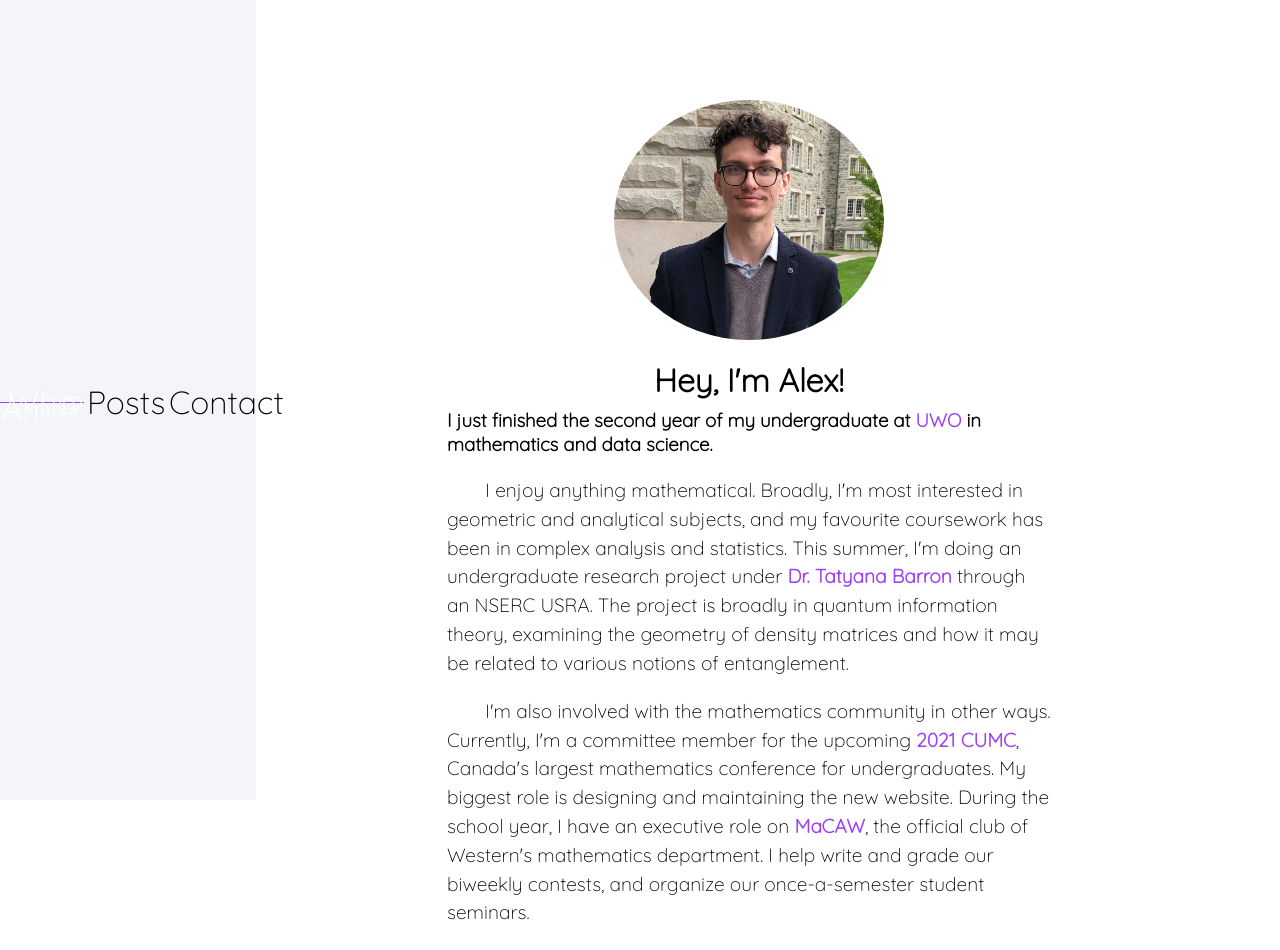
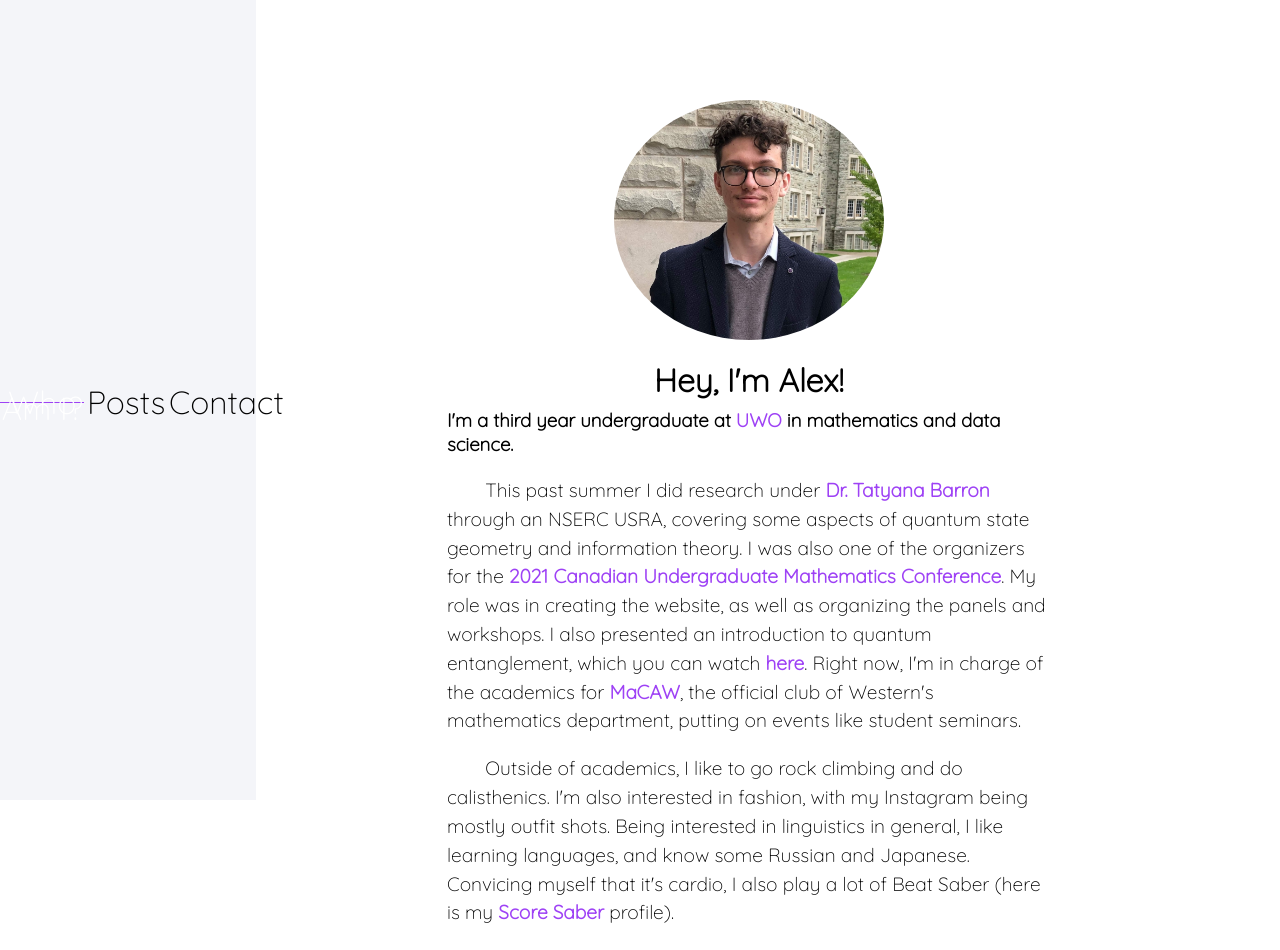
Before and after one commit to akazachek/akazachek.github.io, a React (Create React App) app: page / in a window 1280 px wide. Shown: the top 950 px of the page. Built offline with nearby package versions, Linux system fonts and the light colour scheme.

Commit message:
Updated content

```diff
--- a/src/App.css
+++ b/src/App.css
@@ -424,6 +424,7 @@ nav ul li a:visited {
     border-radius: 50%;
     width: auto;
     height: 20vh;
+    margin-top: 2vh;
   }
 
   .posts ul {
--- a/src/contents/About.js
+++ b/src/contents/About.js
@@ -5,7 +5,7 @@ import shortcv from "../media/shortcv.pdf";
 
 function About() {
   const pfpAlt = "Headshot";
-  const cvDate = "2021-06-21";
+  const cvDate = "2021-09-06";
   const str = MobileDetector() ? "above" : "to the left";
 
   return (
@@ -16,7 +16,7 @@ function About() {
         <h1> Hey, I'm Alex! </h1>
         <h3 style={{ paddingTop: "1vh" }}>
           {" "}
-          I just finished the second year of my undergraduate at{" "}
+          I'm a third year undergraduate at{" "}
           <a className="linkPurple" href="https://www.uwo.ca/">
             UWO
           </a>{" "}
@@ -24,53 +24,50 @@ function About() {
         </h3>
         <br></br>
         <p>
-          I enjoy anything mathematical. Broadly, I'm most interested in
-          geometric and analytical subjects, and my favourite coursework has
-          been in complex analysis and statistics. This summer, I'm doing an
-          undergraduate research project under{" "}
+          This past summer I did research under{" "}
           <a
             className="linkPurple"
             href="https://www.math.uwo.ca/faculty/barron/barron.html"
           >
             Dr. Tatyana Barron
           </a>{" "}
-          through an NSERC USRA. The project is broadly in quantum information
-          theory, examining the geometry of density matrices and how it may be
-          related to various notions of entanglement.
-        </p>
-        <p>
-          I'm also involved with the mathematics community in other ways.
-          Currently, I'm a committee member for the upcoming{" "}
+          through an NSERC USRA, covering some aspects of quantum state geometry
+          and information theory. I was also one of the organizers for the{" "}
           <a className="linkPurple" href="https://cumc.math.ca/2021/">
-            2021 CUMC
+            2021 Canadian Undergraduate Mathematics Conference
           </a>
-          , Canada's largest mathematics conference for undergraduates. My
-          biggest role is designing and maintaining the new website. During the
-          school year, I have an executive role on{" "}
+          . My role was in creating the website, as well as organizing the
+          panels and workshops. I also presented an introduction to quantum
+          entanglement, which you can watch{" "}
+          <a
+            className="linkPurple"
+            href="https://www.youtube.com/watch?v=K2HlbbaDlyE"
+          >
+            here
+          </a>
+          . Right now, I'm in charge of the academics for{" "}
           <a
             className="linkPurple"
             href="https://www.uwo.ca/math/undergraduate/current_students/macaw/index.html"
           >
             MaCAW
           </a>
-          , the official club of Western's mathematics department. I help write
-          and grade our biweekly contests, and organize our once-a-semester
-          student seminars.
+          , the official club of Western's mathematics department, putting on
+          events like student seminars.
         </p>
         <p>
-          Outside of mathematics, I have an interest in linguistics. I'm
-          intrigued by how different languages communicate the same ideas. One
-          of my favourite examples is describing colour: Japanese doesn't
-          distinguish between <i>green</i> and <i>blue</i> like English, and
-          instead treats both as 青い, whereas Russian further separates{" "}
-          <i>blue</i> and <i>light blue</i> as <i>синий</i> and <i>голубой</i>.
-          Incidentally, I know (varying degrees of) those 3 languages.
-        </p>
-        <p>
-          I also enjoy designing things. I find front-end web development fun
-          for that reason; this website is written in React.js. Similarly, I
-          like tinkering with \(\LaTeX\), despite its constantly overfull
-          hboxes.
+          Outside of academics, I like to go rock climbing and do calisthenics.
+          I'm also interested in fashion, with my Instagram being mostly outfit
+          shots. Being interested in linguistics in general, I like learning
+          languages, and know some Russian and Japanese. Convicing myself that
+          it's cardio, I also play a lot of Beat Saber (here is my{" "}
+          <a
+            className="linkPurple"
+            href="https://scoresaber.com/u/76561198089263800"
+          >
+            Score Saber
+          </a>{" "}
+          profile).
         </p>
         <p>
           Feel free to read my blog posts or get in touch with me on my socials,
```
Also changed, not shown: 1 other file (tests, documents, lock files or other folders).
